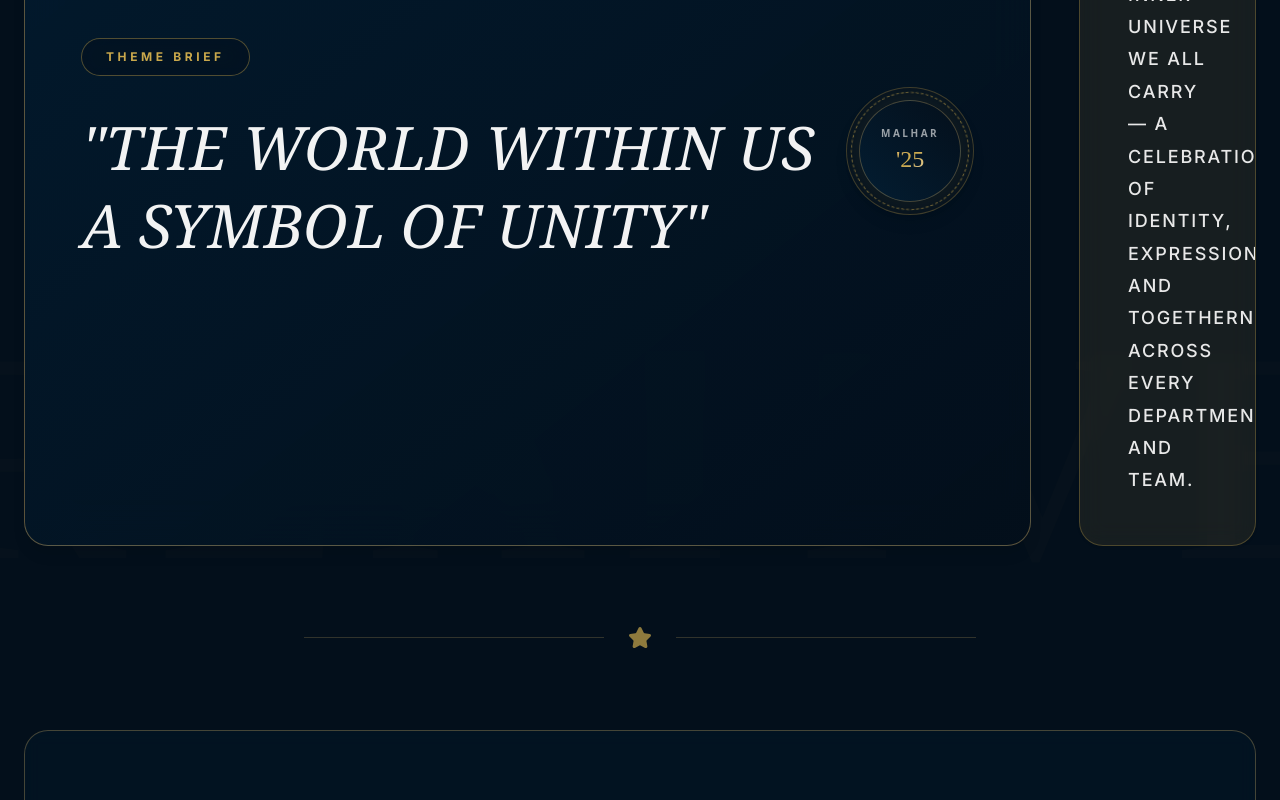
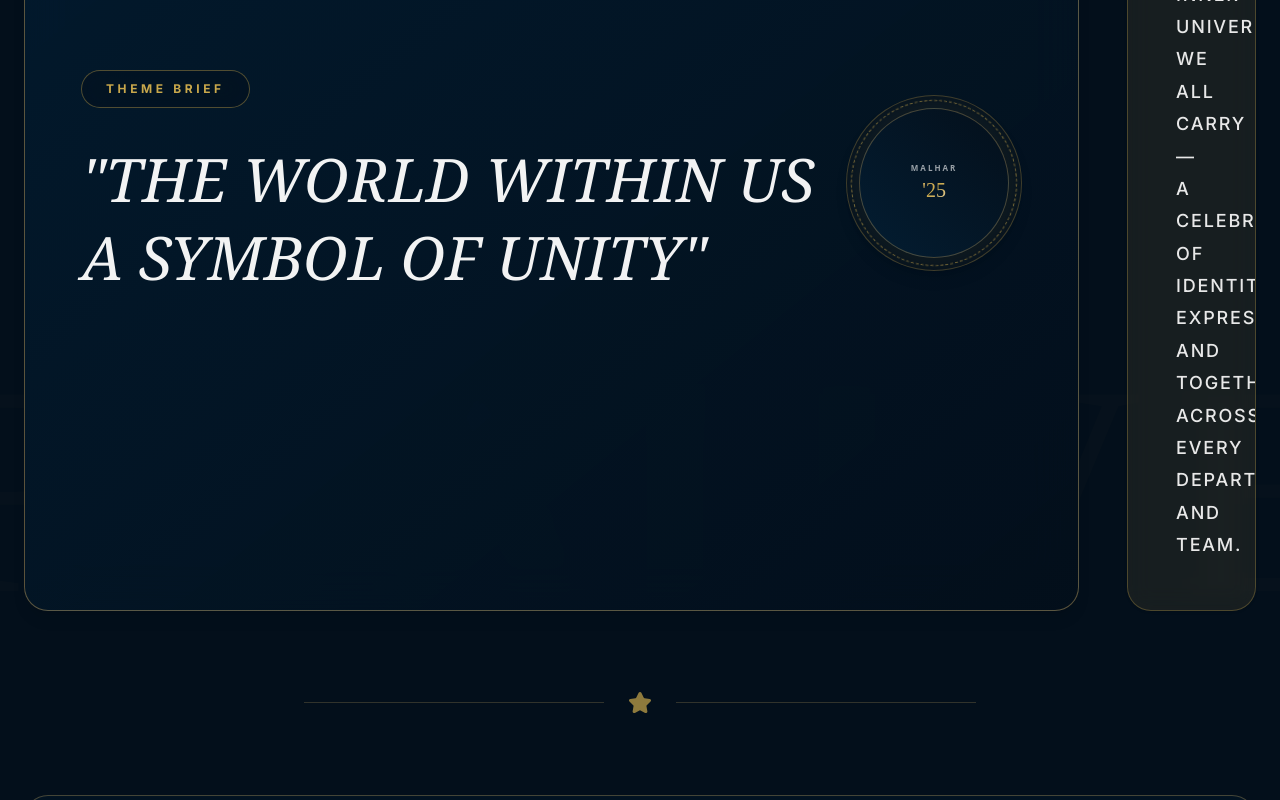
Before and after one commit to eshaan091006-max/Archives, a React (Vite) app: page / in a window 1280 px wide. Shown: the part 4800-5600 px from the top of the page. Built offline with nearby package versions, Linux system fonts and the light colour scheme; grey boxes are pictures that could not be loaded; a web font is replaced by a local one.

Commit message:
style: increase size of theme logo circle and reduce inner text size

```diff
--- a/src/components/sections/Creatives.tsx
+++ b/src/components/sections/Creatives.tsx
@@ -72,7 +72,7 @@ export const Creatives = ({ year }: { year: YearKey }) => {
               </div>
 
               {/* Theme Logo Circle */}
-              <div className="relative shrink-0 w-24 h-24 md:w-32 md:h-32 rounded-full border border-[var(--color-accent-primary)]/30 bg-[var(--color-bg-main)]/45 flex items-center justify-center shadow-lg group overflow-hidden">
+              <div className="relative shrink-0 w-32 h-32 md:w-44 md:h-44 rounded-full border border-[var(--color-accent-primary)]/30 bg-[var(--color-bg-main)]/45 flex items-center justify-center shadow-lg group overflow-hidden">
                 {/* Glow behind */}
                 <div className="absolute inset-0 bg-[var(--color-accent-primary)]/10 rounded-full blur-md opacity-70 group-hover:scale-115 transition-transform duration-500" />
                 {/* Rotating dashed line */}
@@ -81,8 +81,8 @@ export const Creatives = ({ year }: { year: YearKey }) => {
                 <div className="absolute inset-3 rounded-full bg-gradient-to-tr from-[var(--color-bg-secondary)]/90 to-[var(--color-bg-main)]/90 backdrop-blur-md border border-[var(--color-border-main)]/30 flex flex-col items-center justify-center" />
                 {/* Text content */}
                 <div className="relative z-10 text-center flex flex-col items-center justify-center select-none">
-                  <span className="block text-[8px] md:text-[10px] uppercase tracking-[0.25em] text-[var(--color-text-main)]/60 font-semibold mb-0.5">MALHAR</span>
-                  <span className="block text-xl md:text-2xl font-['Britannic_Bold'] text-metallic-gradient">
+                  <span className="block text-[6px] md:text-[8px] uppercase tracking-[0.25em] text-[var(--color-text-main)]/60 font-semibold mb-0.5">MALHAR</span>
+                  <span className="block text-lg md:text-xl font-['Britannic_Bold'] text-metallic-gradient">
                     {year === '2023' ? "'23" : year === '2024' ? "'24" : "'25"}
                   </span>
                 </div>
```
